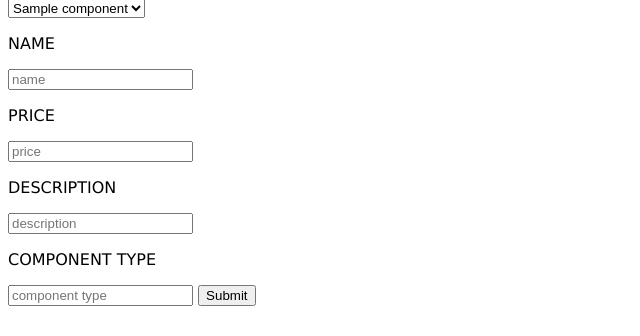
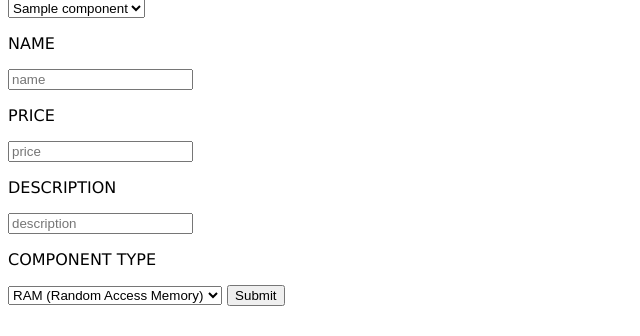
Before and after one commit to ChangKuoman/SACPU, a Flask app: template templates/admin_update.html in a window 1280 px wide. Shown: the part 464-800 px from the top of the page, without its empty margins (0-640 px from the left). Run offline with Flask 2, Linux system fonts and the light colour scheme; the template is opened without the code that fills it: values that come from a table or form of the project are taken from there, others are empty; tables that the repository leaves empty hold one stand-in row (values such as "Sample post").

Commit message:
agregado seleccion tipo de componentes y admin update en js

```diff
--- a/app.py
+++ b/app.py
@@ -289,7 +289,7 @@ def create_component():
             response['invalid_register'] = "Component price cannot be negative or zero"
         elif component_description == '':
             response['invalid_register'] = "Description cannot be empty"
-        elif component_type not in ['RAM', 'CPU', 'GPU', 'Procesador']:
+        elif component_type not in ['RAM', 'SSD', 'HDD', 'CPU', 'GPU', 'PSU', 'PC Cooling', 'Peripheral']:
             response['invalid_register'] = "Component type is not valid"
         else:
             response['invalid_register'] = False
@@ -522,7 +522,7 @@ def update_component():
             if component_description != '':
                 query.description = component_description
             if component_type != '':
-                if component_type not in ['RAM', 'GPU', 'CPU']:
+                if component_type not in ['RAM', 'SSD', 'HDD', 'CPU', 'GPU', 'PSU', 'PC Cooling', 'Peripheral']:
                     response['invalid_register'] = "Component type is not valid"
                 else:
                     query.componentType = component_type
--- a/templates/admin_update.html
+++ b/templates/admin_update.html
@@ -71,7 +71,16 @@
                 <input type="text" id="component_description" placeholder="description"/>
 
                 <p>COMPONENT TYPE</p>
-                <input type="text" id="component_type" placeholder="component type"/>
+                <select id="component_type">
+                    <option value="RAM">RAM (Random Access Memory)</option>
+                    <option value="SSD">SSD (Solid State Drive)</option>
+                    <option value="HDD">HDD (Hard Drive Disk)</option>
+                    <option value="CPU">CPU (Central Processing Unit)</option>
+                    <option value="GPU">GPU (Graphics Processing Unit)</option>
+                    <option value="PSU">PSU (Power Supply Unit)</option>
+                    <option value="PC Cooling">PC Cooling</option>
+                    <option value="Peripheral">Peripheral</option>
+                </select>
 
                 <input type="submit" value="Submit"/>
             </form>
@@ -79,125 +88,6 @@
 
     </body>
 
-    <script>
-        // function for form_motherboard form
-        console.log("AFUERA");
-        document.getElementById('form_motherboard').onsubmit = function(e) {
-            console.log("AQUI");
-            e.preventDefault();
-            const motherboard_id = document.getElementById('motherboard_id').value;
-
-            const motherboard_name = document.getElementById('motherboard_name').value;
-            const motherboard_price = document.getElementById('motherboard_price').value;
-            const motherboard_description = document.getElementById('motherboard_description').value;
-
-            fetch('/admin/update/motherboard', {
-                method: 'POST',
-                body: JSON.stringify({
-                    'motherboard_id': motherboard_id,
-                    'motherboard_name': motherboard_name,
-                    'motherboard_price': motherboard_price,
-                    'motherboard_description': motherboard_description
-                }),
-                headers: {
-                    'Content-Type': 'application/json'
-                }
-            }).then(
-                response => response.json()
-            ).then(function(jsonResponse){
-                console.log(jsonResponse);
-
-                if (jsonResponse['error']){
-                    // when is an error
-                    window.location.href = '/errors/500';
-                }
-                else if (! jsonResponse['invalid_register']){
-                    // when deleted is successful
-                    alert("MOTHERBOARD UPDATED SUCCESSFULLY");
-                    document.getElementById('form_motherboard').reset();
-
-                    // update name from motherboard form IF changed
-                    console.log(jsonResponse['child_name'] !== undefined);
-                    console.log(jsonResponse['child_name']);
-                    if (jsonResponse['child_name'] !== undefined){
-                        console.log(jsonResponse['child_id']);
-                        console.log(document.getElementById(jsonResponse['child_id']));
-                        console.log(document.getElementById(jsonResponse['child_id']).innerHTML);
-
-                        document.getElementById(jsonResponse['child_id']).innerHTML = String(jsonResponse['child_name']);
-                    }
-
-                }
-                else {
-                    // when deleted is NOT successful
-                    document.getElementById('error_text').textContent = String(jsonResponse['invalid_register']);
-                    document.getElementById('error').className = '';
-                }
-
-            }).catch(function() {
-                console.log('error_register')
-            });
-        }
-        // function for on change error
-        document.getElementById('form_motherboard').onchange = function(e){
-        //    document.getElementById('error').className = 'hidden';
-        }
-
-        // function for form_component form
-        document.getElementById('form_component').onsubmit = function(e) {
-            e.preventDefault();
-            const component_id = document.getElementById('component_id').value;
-
-            const component_name = document.getElementById('component_name').value;
-            const component_price = document.getElementById('component_price').value;
-            const component_description = document.getElementById('component_description').value;
-            const component_type = document.getElementById('component_type').value;
-
-            fetch('/admin/update/component', {
-                method: 'POST',
-                body: JSON.stringify({
-                    'component_id': component_id,
-                    'component_name': component_name,
-                    'component_price': component_price,
-                    'component_description': component_description,
-                    'component_type': component_type
-                }),
-                headers: {
-                    'Content-Type': 'application/json'
-                }
-            }).then(
-                response => response.json()
-            ).then(function(jsonResponse){
-                console.log(jsonResponse);
-
-                if (jsonResponse['error']){
-                    // when is an error
-                    window.location.href = '/errors/500';
-                }
-                else if (! jsonResponse['invalid_register']){
-                    // when deleted is successful
-                    alert("COMPONENT UPDATED SUCCESSFULLY");
-                    document.getElementById('form_component').reset();
-
-                    // update name from component form IF changed
-                    if (jsonResponse['child_name'] !== undefined){
-                        document.getElementById(jsonResponse['child_id']).innerHTML = String(jsonResponse['child_name']);
-                    }
-
-                }
-                else {
-                    // when deleted is NOT successful
-                    document.getElementById('error_text').textContent = String(jsonResponse['invalid_register']);
-                    document.getElementById('error').className = '';
-                }
-
-            }).catch(function() {
-                console.log('error_register')
-            });
-        }
-        // function for on change error
-        document.getElementById('form_component').onchange = function(e){
-        //    document.getElementById('error').className = 'hidden';
-        }
-    </script>
+    <!--script must be here-->
+    <script src="/static/js/admin_update.js"></script>
 </html>
```
Also changed, not shown: data.txt (added, +24 -0 lines), templates/admin_create.html (+10 -1 lines), templates/static/js/admin_update.js (added, +119 -0 lines).
